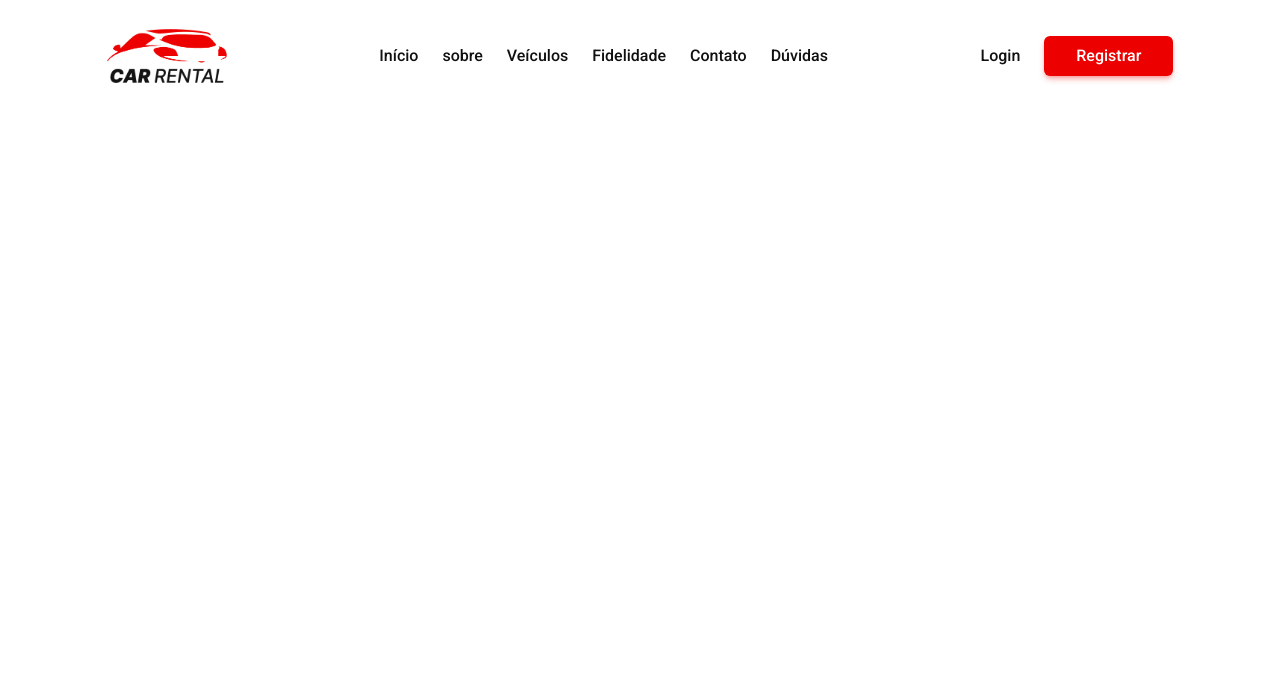
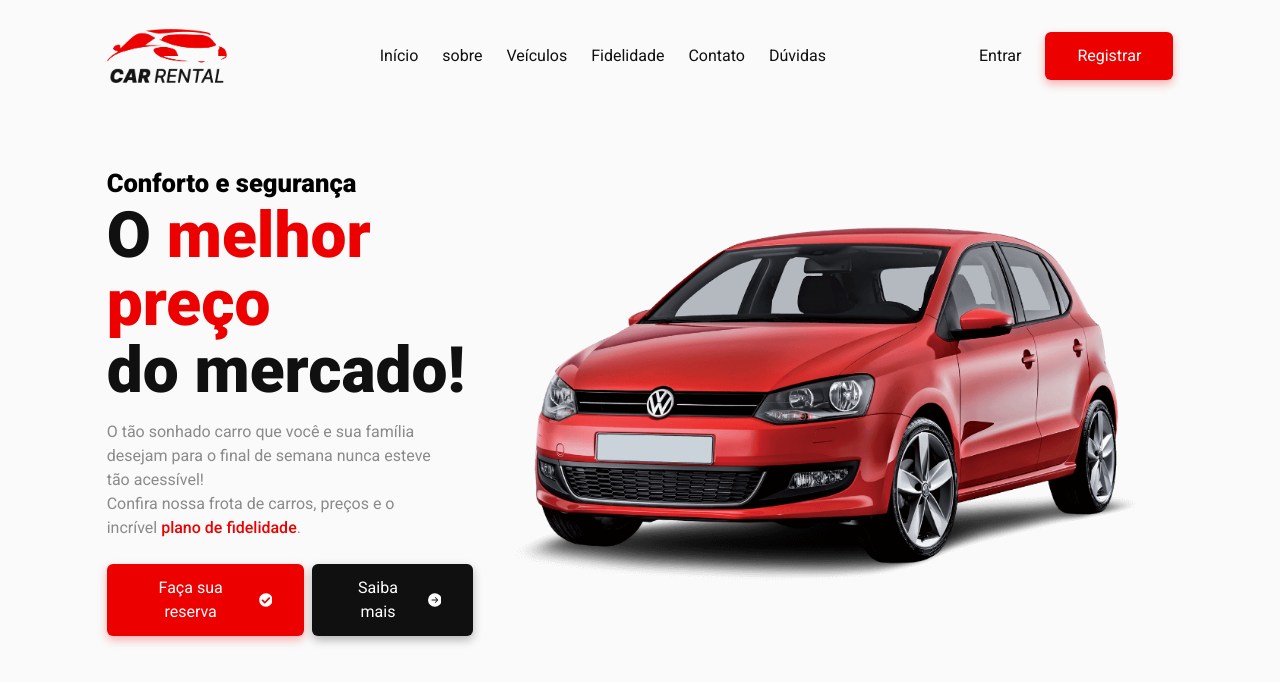
Before and after one commit to henriqfelix/car-rental, a Next.js app: page / in a window 1280 px wide. Shown: the top 682 px of the page. Built offline with nearby package versions, Linux system fonts and the light colour scheme.

Commit message:
implementação da main

```diff
--- a/src/app/globals.css
+++ b/src/app/globals.css
@@ -7,18 +7,68 @@ Link {
   list-style: none;
 }
 
+/* CENTERLIZE */
+
 .center,
-.ycenter-hbetween {
+.ycenter-xbetween {
   display: flex;
   align-items: center;
 }
 .center {
   justify-content: center;
 }
-.ycenter-hbetween {
+.ycenter-xbetween {
   justify-content: space-between;
 }
+
+/* TEXT */
+
+.dark-text {
+  color: #101010;
+}
+
+.super-title {
+  font-size: 4rem;
+  line-height: 4.2rem;
+  font-weight: 900;
+}
+
+.title {
+  font-size: 1.6rem;
+  font-weight: 600;
+}
+
+.additional-text {
+  font-size: 1rem;
+  font-weight: 400;
+  color: #8a8a8a;
+}
+
+.emphasis {
+  color: #ed0000;
+}
+
+/* TRANSITION */
 
 .transition {
   transition: ease-in 0.2s;
 }
+
+/* COLOR */
+
+.button-1 {
+  background-color: #ed0000;
+  color: #fff;
+  box-shadow: 0 4px 10px rgba(237, 0, 0, 0.3);
+}
+.button-1:hover {
+  box-shadow: 0 4px 10px rgba(237, 0, 0, 0.6);
+}
+.button-2 {
+  background-color: #101010;
+  color: #fff;
+  box-shadow: 0 4px 10px rgba(16, 16, 16, 0.3);
+}
+.button-2:hover {
+  box-shadow: 0 4px 10px rgba(16, 16, 16, 0.6);
+}
--- a/src/app/layout.tsx
+++ b/src/app/layout.tsx
@@ -1,8 +1,12 @@
+import Header from "@/components/Header";
 import "./globals.css";
 import type { Metadata } from "next";
 import { Roboto } from "next/font/google";
 
-const roboto = Roboto({ subsets: ["latin"], weight: ["300", "500", "900"] });
+const roboto = Roboto({
+  subsets: ["latin"],
+  weight: ["300", "400", "500", "900"],
+});
 
 export const metadata: Metadata = {
   title: "Create Next App",
@@ -16,7 +20,12 @@ export default function RootLayout({
 }) {
   return (
     <html lang="pt-BR">
-      <body className={roboto.className}>{children}</body>
+      <body
+        className={`${roboto.className} flex justify-center bg-light-color`}
+      >
+        <Header />
+        {children}
+      </body>
     </html>
   );
 }
--- a/src/app/page.tsx
+++ b/src/app/page.tsx
@@ -1,9 +1,11 @@
 import Header from "@/components/Header";
+import Main from "@/components/Main";
 
 export default function Home() {
   return (
     <>
       <Header />
+      <Main />
     </>
   );
 }
--- a/src/components/Button.tsx
+++ b/src/components/Button.tsx
@@ -1,16 +1,26 @@
+import { FaCheckCircle } from "react-icons/fa";
+import { BsFillArrowRightCircleFill } from "react-icons/bs";
+
 type Props = {
   text: string;
+  type: string;
+  icon?: string;
 };
 
 export default function Button(props: Props) {
-  const { text } = props;
+  let { text, type, icon } = props;
+
+  console.log(text, typeof icon);
 
   return (
-    <button
-      className="px-8 py-2 rounded-md bg-primary-color text-white
-                 shadow-md shadow-primary-color-1 hover:shadow-primary-color-2 transition"
-    >
-      {text}
-    </button>
+    <>
+      <button
+        className={`px-8 py-3 rounded-md ${type} text-white transition ycenter-xbetween gap-4`}
+      >
+        {text}
+        {icon === "check" && <FaCheckCircle />}
+        {icon === "arrow" && <BsFillArrowRightCircleFill />}
+      </button>
+    </>
   );
 }
--- a/src/components/Header.tsx
+++ b/src/components/Header.tsx
@@ -5,13 +5,9 @@ import Link from "next/link";
 import Button from "./Button";
 
 export default function Header() {
-  let endpoint = "/";
-
-  console.log("ep: ", typeof endpoint);
-
   return (
-    <header className="h-28 w-screen center">
-      <div className="ycenter-hbetween w-10/12">
+    <header className="h-28 w-screen center fixed bg-light-color">
+      <div className="ycenter-xbetween w-10/12">
         <Link href={"/"}>
           <Image
             src={logo}
@@ -29,8 +25,8 @@ export default function Header() {
           <MenuButton name={"Dúvidas"} endpoint={"/duvidas"} />
         </ul>
         <div className="center gap-6">
-          <MenuButton name={"Login"} endpoint={"#"} />
-          <Button text={"Registrar"} />
+          <MenuButton name={"Entrar"} endpoint={"#"} />
+          <Button text={"Registrar"} type="button-1" />
         </div>
       </div>
     </header>
--- /dev/null
+++ b/src/components/Main.tsx
@@ -0,0 +1,39 @@
+import Image from "next/image";
+import car from "../assets/images/car.png";
+import Link from "next/link";
+import Button from "./Button";
+
+export default function Main() {
+  return (
+    <main className="w-10/12 h-screen center">
+      <div>
+        <h2 className="title">Conforto e segurança</h2>
+        <h1 className="dark-text super-title">
+          O<span className="emphasis"> melhor preço</span>
+          <br />
+          do mercado!
+        </h1>
+        <div className="w-11/12 pt-4">
+          <h3 className="additional-text">
+            O tão sonhado carro que você e sua família desejam para o final de
+            semana nunca esteve tão acessível!
+            <br />
+            Confira nossa frota de carros, preços e o incrível{" "}
+            <Link
+              href={"/fidelidade"}
+              className="emphasis font-medium cursor-pointer"
+            >
+              plano de fidelidade
+            </Link>
+            .
+          </h3>
+        </div>
+        <div className="pt-6 flex gap-2">
+          <Button text="Faça sua reserva" type="button-1" icon={"check"} />
+          <Button text="Saiba mais" type="button-2" icon={"arrow"} />
+        </div>
+      </div>
+      <Image src={car} alt="Imagem de um carro" width={700} />
+    </main>
+  );
+}
--- a/tailwind.config.ts
+++ b/tailwind.config.ts
@@ -13,8 +13,7 @@ const config: Config = {
         "light-color": "#FAFAFA",
         "dark-color": "#101010",
         "gray-color": "#A8A8A8",
-        "primary-color-1": "rgba(235, 0, 0, .3)",
-        "primary-color-2": "rgba(235, 0, 0, .5)",
+        "gray-text": "#8A8A8A",
       },
     },
   },
```
Also changed, not shown: package.json (+5 -4 lines), src/assets/images/car.png, 1 other file (tests, documents, lock files or other folders).
